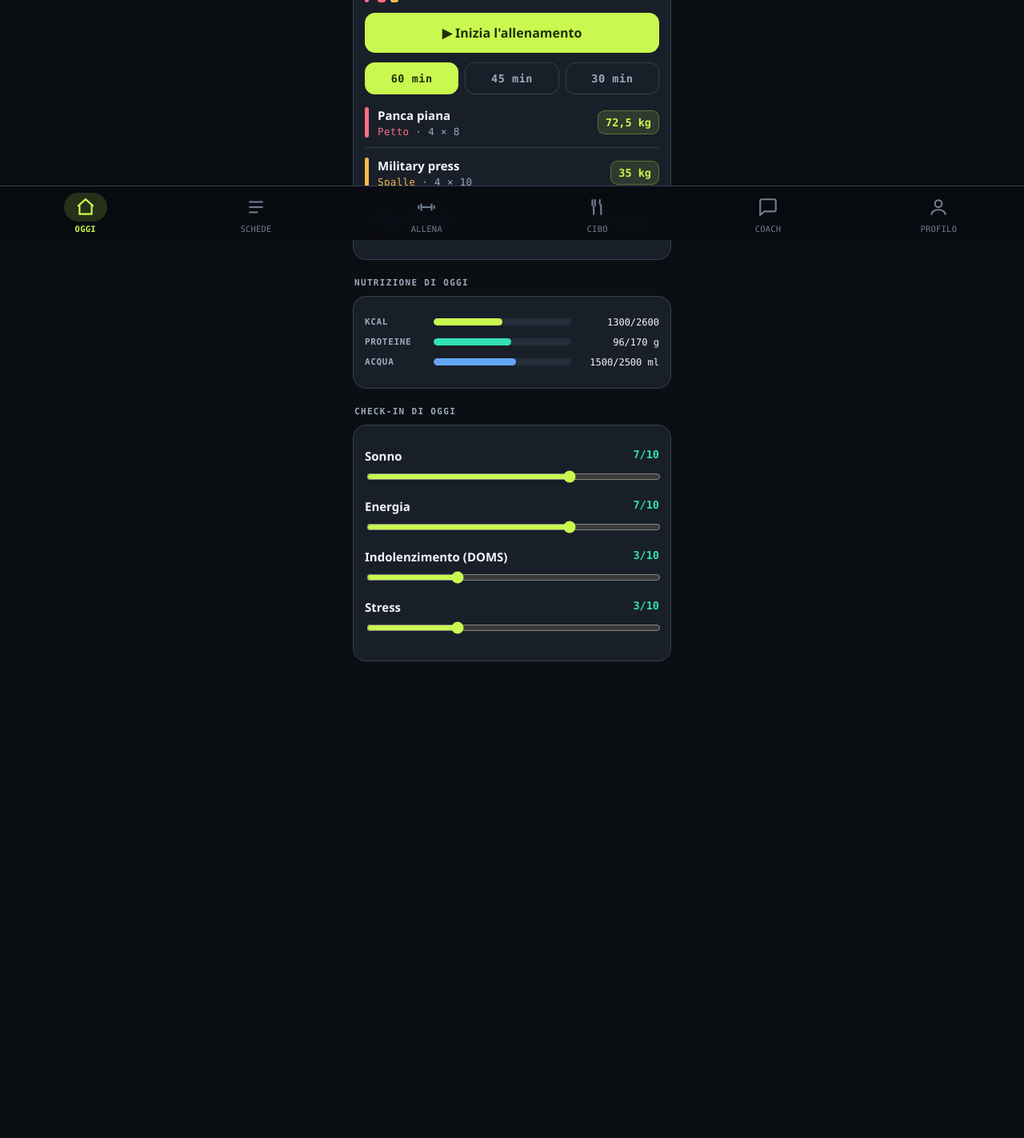
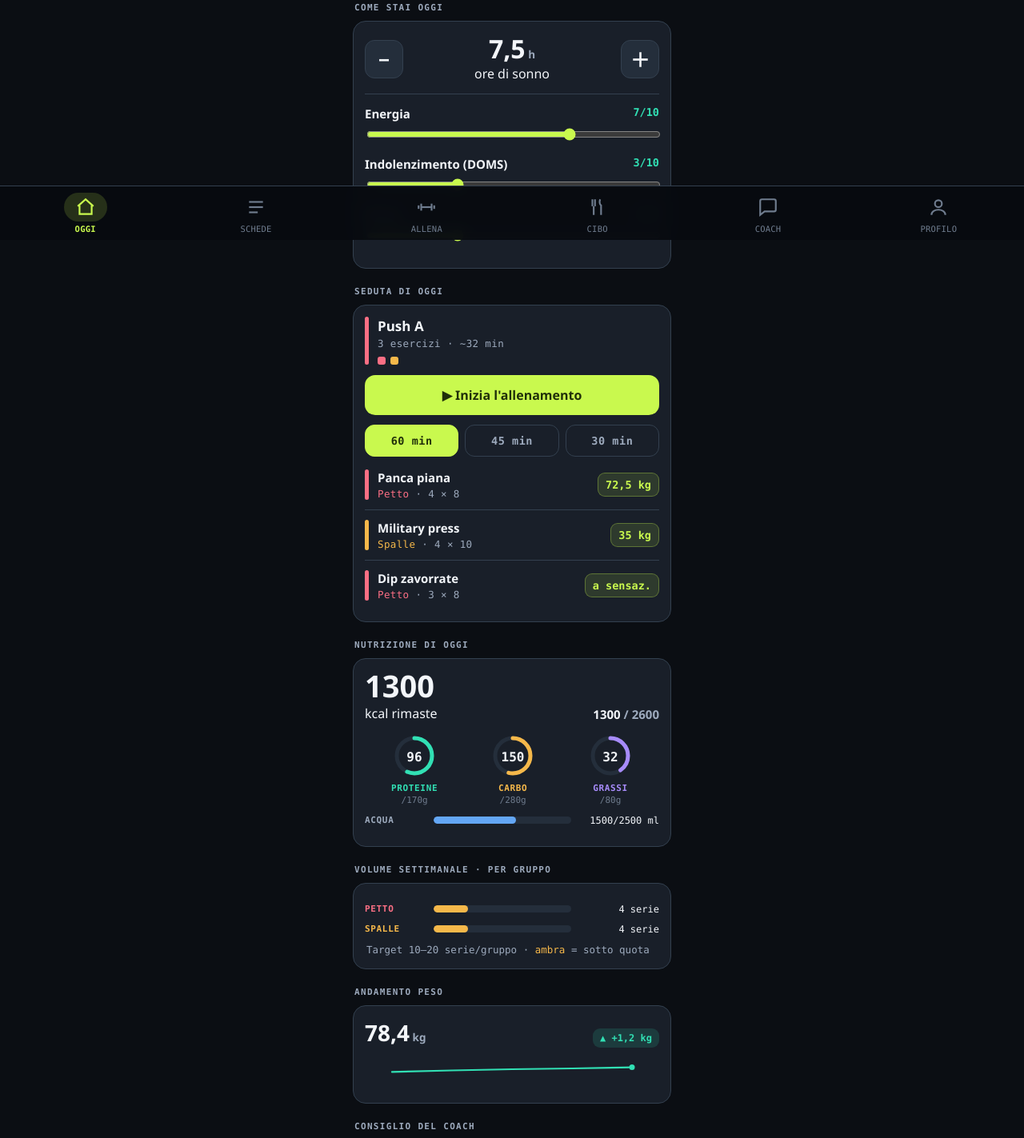
Before and after one commit to Vincenzonafta/carico, a React (Vite) app: page / in a window 1280 px wide. Shown: the part 500-1923 px from the top of the page at 80% size. Before the commit the page ends 1423 px from the top, so only its background shows below. Built offline with nearby package versions, Linux system fonts and the light colour scheme.

Commit message:
Aggiornata schermata home

```diff
--- a/src/App.tsx
+++ b/src/App.tsx
@@ -235,14 +235,23 @@ function Oggi({ s, setS, goAllena }: { s: State; setS: (u: State) => void; goAll
     const c = { ...s.checkin, [k]: v, date: today() }
     setS({ ...s, checkin: c, checkins: [...s.checkins.filter((x) => x.date !== today()), c] })
   }
+  const setSleep = (oreRaw: number) => {
+    const ore = Math.max(0, Math.min(14, Math.round(oreRaw * 2) / 2))
+    const sonno = Math.max(0, Math.min(10, Math.round(ore / 8 * 10 * 2) / 2))
+    const c = { ...s.checkin, ore, sonno, date: today() }
+    setS({ ...s, checkin: c, checkins: [...s.checkins.filter((x) => x.date !== today()), c] })
+  }
   const sliders: [keyof State['checkin'], string][] = [
-    ['sonno', 'Sonno'], ['energia', 'Energia'], ['doms', 'Indolenzimento (DOMS)'], ['stress', 'Stress'],
+    ['energia', 'Energia'], ['doms', 'Indolenzimento (DOMS)'], ['stress', 'Stress'],
   ]
 
   const r = readiness(s.checkin)
   const rLabel = r >= 80 ? 'PRONTO' : r >= 65 ? 'OK' : 'SCARICA'
   const rCol = r >= 80 ? 'var(--teal)' : r >= 65 ? 'var(--amber)' : 'var(--coral)'
   const rHead = r >= 80 ? 'Giornata da spingere' : r >= 65 ? 'Giornata nella norma' : 'Meglio andarci piano'
+  const ciToday = s.checkin.date === today()
+  const ore = s.checkin.ore ?? 7.5
+  const rHist = [...s.checkins].sort((a, b) => (a.date < b.date ? -1 : 1)).slice(-8).map(readiness)
 
   const day = curDay(s)
   const items = curItems(s)
@@ -259,10 +268,18 @@ function Oggi({ s, setS, goAllena }: { s: State; setS: (u: State) => void; goAll
 
   const tot = nutritionToday(s.meals, today())
   const wt = waterToday(s.water, today()), wg = waterGoal(s)
+  const kcalLeft = s.target.kcal - tot.kcal
+
+  const mv = muscleVolume(s)
+  const mvEntries = Object.entries(mv).sort((a, b) => b[1] - a[1])
+  const under = mvEntries.filter(([, n]) => n < 8).map(([m]) => m)
+
+  const cur = s.body.length ? s.body[s.body.length - 1].kg : 0
+  const first = s.body.length ? s.body[0].kg : cur
 
   const h = new Date().getHours()
   const hi = h < 12 ? 'Buongiorno' : h < 18 ? 'Buon pomeriggio' : 'Buonasera'
-  const nudge = s.checkin.date !== today()
+  const nudge = !ciToday
     ? 'Fai il check-in di oggi: 20 secondi e i pesi proposti diventano affidabili.'
     : r < 65 ? `Readiness ${r}/100: ho ridotto i carichi del 10%, punta a serie pulite.`
     : weeklyReport(s).scarico ? 'Fatica in accumulo su un fondamentale: valuta una settimana di scarico.'
@@ -274,18 +291,43 @@ function Oggi({ s, setS, goAllena }: { s: State; setS: (u: State) => void; goAll
 
       <div className="card ready">
         <Ring v={r} color={rCol} />
-        <div style={{ minWidth: 0 }}>
+        <div style={{ minWidth: 0, flex: 1 }}>
           <div className="rl" style={{ color: rCol }}>{rLabel} · READINESS</div>
           <div className="rh">{rHead}</div>
           <div className="rd">{nudge}</div>
         </div>
       </div>
+      {rHist.length >= 2 && (
+        <div className="card" style={{ marginTop: 10, paddingBottom: 8 }}>
+          <div className="mono sm mut" style={{ fontSize: 10, letterSpacing: '.14em', textTransform: 'uppercase' }}>Andamento readiness</div>
+          <Sparkline values={rHist} color={rCol} h={48} />
+        </div>
+      )}
 
       <div className="tiles" style={{ marginTop: 10 }}>
         <div className="tile"><div className="l">Streak</div><div className="v num">{st} <span className="sm mut">gg</span></div></div>
         <div className="tile"><div className="l">Settimana</div><div className="v num">{weekSessions} <span className="sm mut">sedute</span></div></div>
         <div className="tile"><div className="l">Volume 7gg</div><div className="v num">{fmt(weekTon / 1000)} <span className="sm mut">t</span></div></div>
         <div className="tile"><div className="l">Livello</div><div className="v num">{lvl.n}</div></div>
+      </div>
+
+      <h2>Come stai oggi</h2>
+      <div className="card">
+        <div className="sleepbox">
+          <button className="qbtn" onClick={() => setSleep(ore - 0.5)}>−</button>
+          <div className="sleepval">
+            <div className="num" style={{ fontSize: 32, fontWeight: 800, lineHeight: 1 }}>{fmt(ore)}<span className="sm mut"> h</span></div>
+            <div className="l" style={{ marginTop: 4 }}>ore di sonno</div>
+          </div>
+          <button className="qbtn" onClick={() => setSleep(ore + 0.5)}>＋</button>
+        </div>
+        {sliders.map(([k, lab]) => (
+          <div className="sl" key={k}>
+            <div className="top"><b>{lab}</b><span className="val num">{s.checkin[k]}/10</span></div>
+            <input type="range" min={0} max={10} step={1} value={s.checkin[k]}
+              onChange={(e) => set(k, +e.target.value)} />
+          </div>
+        ))}
       </div>
 
       <h2>Seduta di oggi</h2>
@@ -325,21 +367,53 @@ function Oggi({ s, setS, goAllena }: { s: State; setS: (u: State) => void; goAll
 
       <h2>Nutrizione di oggi</h2>
       <div className="card">
-        <Bar v={tot.kcal} max={s.target.kcal} color="var(--lime)" label="Kcal" unit="" />
-        <Bar v={tot.protein} max={s.target.protein} color="var(--teal)" label="Proteine" unit="g" />
-        <Bar v={wt} max={wg} color="var(--blue)" label="Acqua" unit="ml" />
-      </div>
-
-      <h2>Check-in di oggi</h2>
-      <div className="card">
-        {sliders.map(([k, lab]) => (
-          <div className="sl" key={k}>
-            <div className="top"><b>{lab}</b><span className="val num">{s.checkin[k]}/10</span></div>
-            <input type="range" min={0} max={10} step={1} value={s.checkin[k]}
-              onChange={(e) => set(k, +e.target.value)} />
-          </div>
-        ))}
-      </div>
+        <div className="kcalhead">
+          <div>
+            <div className="kcalbig num" style={{ color: kcalLeft < 0 ? 'var(--coral)' : 'var(--chalk)' }}>{Math.abs(Math.round(kcalLeft))}</div>
+            <div className="l">{kcalLeft < 0 ? 'kcal oltre il target' : 'kcal rimaste'}</div>
+          </div>
+          <div className="kcalsub num">{Math.round(tot.kcal)} <span className="mut">/ {s.target.kcal}</span></div>
+        </div>
+        <div className="macros">
+          <MacroRing v={tot.protein} max={s.target.protein} color="var(--teal)" label="Proteine" />
+          <MacroRing v={tot.carbs} max={s.target.carbs} color="var(--amber)" label="Carbo" />
+          <MacroRing v={tot.fat} max={s.target.fat} color="#A78BFA" label="Grassi" />
+        </div>
+        <div style={{ marginTop: 12 }}><Bar v={wt} max={wg} color="var(--blue)" label="Acqua" unit="ml" /></div>
+      </div>
+
+      {mvEntries.length > 0 && (<>
+        <h2>Volume settimanale · per gruppo</h2>
+        <div className="card">
+          {mvEntries.map(([m, n]) => (
+            <div className="bar" key={m}>
+              <span className="bn" style={{ color: mcolor(m) }}>{m}</span>
+              <div className="bt"><i style={{ width: Math.min(100, n / 16 * 100) + '%', background: n < 8 ? 'var(--amber)' : 'var(--lime)' }} /></div>
+              <span className="bv num">{n} serie</span>
+            </div>
+          ))}
+          <p className="hint">Target 10–20 serie/gruppo · <span style={{ color: 'var(--amber)' }}>ambra</span> = sotto quota</p>
+        </div>
+      </>)}
+
+      {s.body.length >= 2 && (<>
+        <h2>Andamento peso</h2>
+        <div className="card">
+          <div className="row" style={{ justifyContent: 'space-between', alignItems: 'flex-end' }}>
+            <div style={{ fontSize: 28, fontWeight: 800 }} className="num">{fmt(cur)}<span className="sm mut"> kg</span></div>
+            <span className="delta num">{cur - first >= 0 ? '▲ +' : '▼ '}{fmt(cur - first)} kg</span>
+          </div>
+          <Sparkline values={s.body.map((b) => b.kg)} color="#31E0B4" h={50} />
+        </div>
+      </>)}
+
+      <h2>Consiglio del coach</h2>
+      <div className="msg"><div className="who">Carico Coach</div>{nudge}</div>
+      {under.length > 0 && (
+        <div className="msg" style={{ marginTop: 8 }}><div className="who">Carico Coach</div>
+          Questa settimana <b>{under.join(', ')}</b> {under.length === 1 ? 'è' : 'sono'} sotto quota: aggiungi 1–2 esercizi per recuperare volume.
+        </div>
+      )}
     </>
   )
 }
--- a/src/coach.ts
+++ b/src/coach.ts
@@ -7,7 +7,7 @@ export type SetSpec = { type: SetType; reps: string; load?: string }
 export type PlanItem = { ex: string; sets: number; reps: number; rest: number; muscle: string; note?: string; scheme?: SetSpec[]; ss?: boolean }
 export type Day = { name: string; items: PlanItem[] }
 export type Scheda = { name: string; days: Day[] }
-export type Checkin = { date: string; sonno: number; energia: number; doms: number; stress: number }
+export type Checkin = { date: string; sonno: number; energia: number; doms: number; stress: number; ore?: number }
 export type MealType = 'colazione' | 'pranzo' | 'cena' | 'spuntino'
 export type Meal = { date: string; type: MealType; name: string; kcal: number; protein: number; carbs: number; fat: number; grams?: number }
 export type Food = { name: string; cat: string; kcal: number; protein: number; carbs: number; fat: number } // valori per 100 g
@@ -471,7 +471,7 @@ export function seed(): State {
     }],
     activeScheda: 0, activeDay: 0,
     customExercises: [], extras: [],
-    checkin: { date: '', sonno: 7, energia: 7, doms: 3, stress: 3 },
+    checkin: { date: '', sonno: 7, energia: 7, doms: 3, stress: 3, ore: 7.5 },
     checkins: [
       { date: d(16), sonno: 8, energia: 8, doms: 2, stress: 2 },
       { date: d(9), sonno: 7, energia: 7, doms: 3, stress: 2 },
--- a/src/index.css
+++ b/src/index.css
@@ -448,6 +448,12 @@ body:has(input:focus:not([type=range]), textarea:focus) .timerbar { display:none
 .ready .rh { font-size:17px; font-weight:800; margin:4px 0 5px; }
 .ready .rd { font-size:13.5px; color:var(--mut); line-height:1.5; }
 
+/* stepper ore di sonno */
+.sleepbox { display:flex; align-items:center; gap:14px; padding:4px 0 14px; margin-bottom:6px; border-bottom:1px solid var(--hair); }
+.sleepbox .qbtn { flex:none; width:48px; height:48px; padding:0; font-size:24px; font-weight:700; border-radius:12px;
+  background:var(--surf2); color:var(--chalk); border:1px solid var(--hair); display:flex; align-items:center; justify-content:center; }
+.sleepbox .sleepval { flex:1; text-align:center; }
+
 .startcard .sh { display:flex; align-items:center; gap:11px; }
 .startcard .sh b { font-size:17px; }
 .startcard .sh .meta { margin-top:3px; }
```
